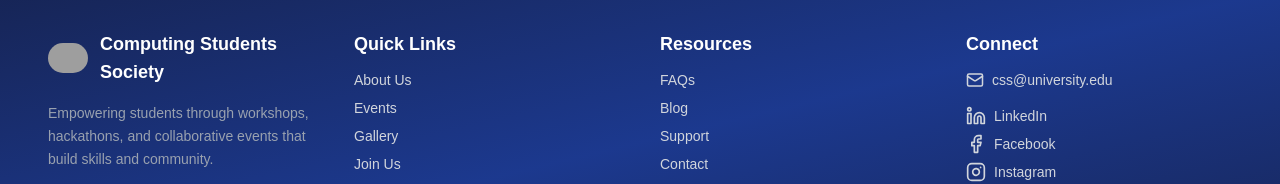
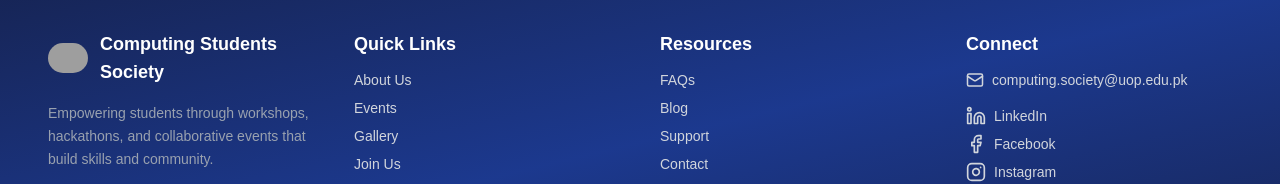
Before and after one commit to mazharktk5/css-website, a Next.js app: page /about in a window 1280 px wide. Shown: the part 4338-4522 px from the top of the page. Built offline with nearby package versions, Linux system fonts and the light colour scheme; grey boxes are pictures that could not be loaded.

Commit message:
Update email address in Footer component

```diff
--- a/src/components/Footer.jsx
+++ b/src/components/Footer.jsx
@@ -61,7 +61,7 @@ export default function Footer() {
                                 href="mailto:css@university.edu"
                                 className="hover:text-white transition"
                             >
-                                css@university.edu
+                                computing.society@uop.edu.pk
                             </a>
                         </li>
                     </ul>
```
